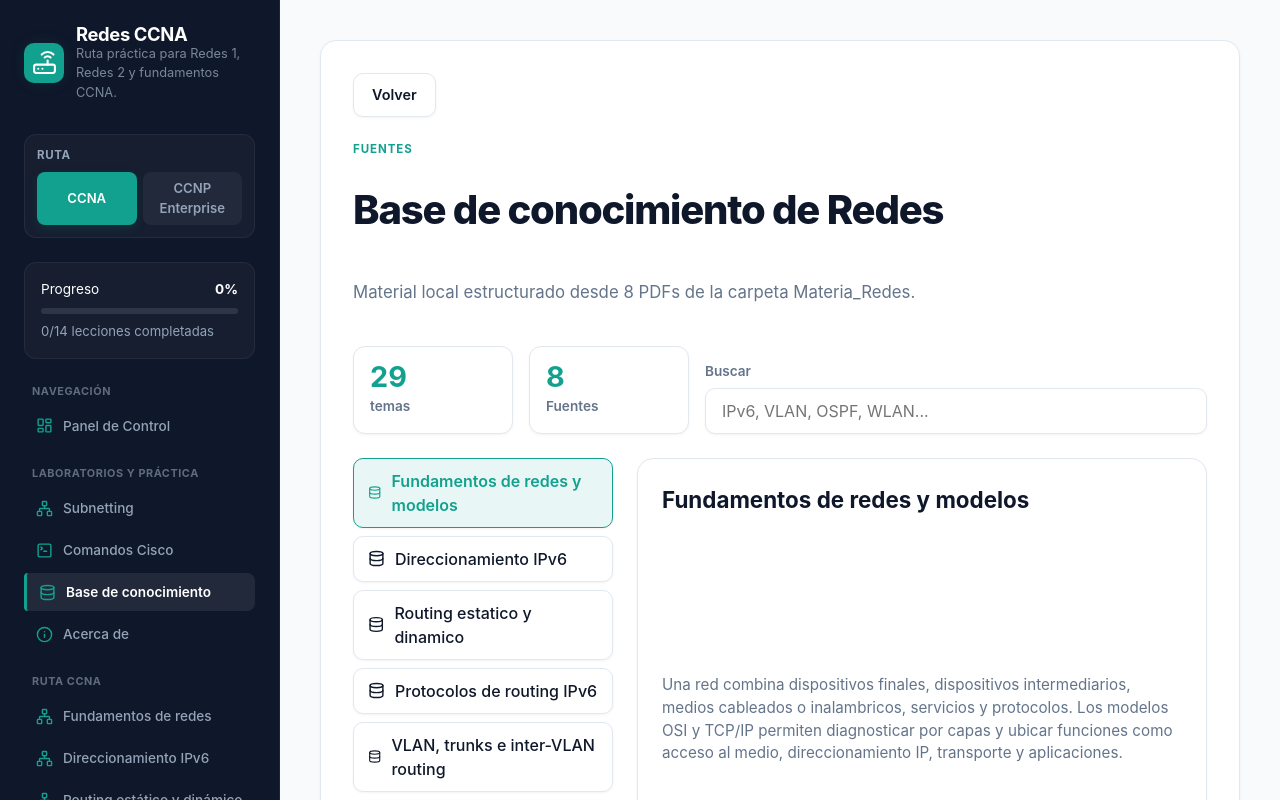
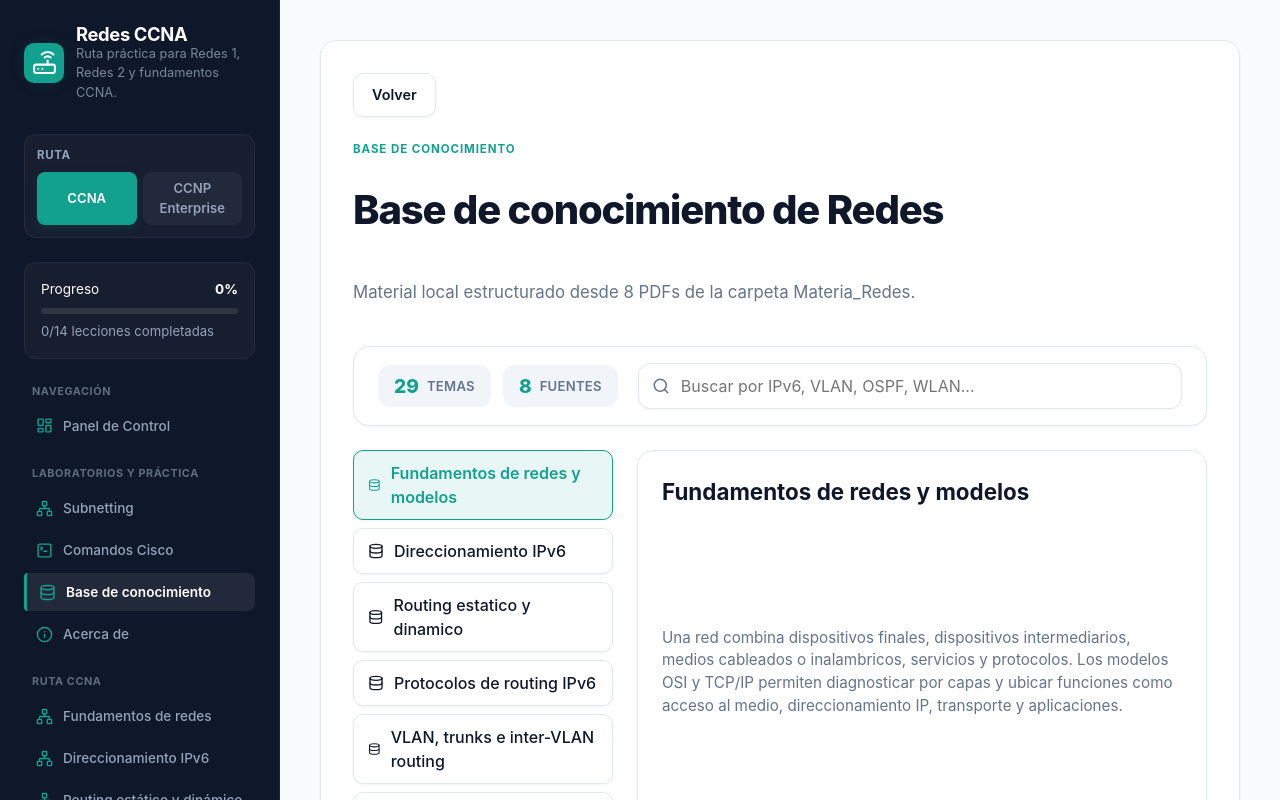
Before and after one commit to alexandervi1/AppRedesEdu, a React (Vite) app: page / in a window 1280 px wide. Both pictures are taken after a click on the button "Base de conocimiento". Built offline with nearby package versions, Linux system fonts and the light colour scheme.

Commit message:
feat: rediseño premium e interactivo de la Base de Conocimientos con portapapeles y tarjetas

```diff
--- a/src/App.tsx
+++ b/src/App.tsx
@@ -6,12 +6,14 @@
   ChevronRight,
   ClipboardCheck,
   Database,
+  FileText,
   Info,
   Languages,
   LayoutDashboard,
   Network,
   RefreshCcw,
   Router,
+  Search,
   TerminalSquare,
   Trophy,
 } from "lucide-react";
@@ -578,6 +580,27 @@
   );
 }
 
+function CopyableCode({ code }: { code: string }) {
+  const [copied, setCopied] = useState(false);
+  const handleCopy = () => {
+    navigator.clipboard.writeText(code);
+    setCopied(true);
+    setTimeout(() => setCopied(false), 1500);
+  };
+  return (
+    <div className="copyable-code-block">
+      <code>{code}</code>
+      <button
+        className={`copy-code-btn ${copied ? "copied" : ""}`}
+        onClick={handleCopy}
+        title={copied ? "¡Copiado!" : "Copiar comando"}
+      >
+        {copied ? "✓" : "❐"}
+      </button>
+    </div>
+  );
+}
+
 function KnowledgeBaseView({ locale, onBack }: { locale: Locale; onBack: () => void }) {
   const t = text[locale];
   const [activeEntryId, setActiveEntryId] = useState(knowledgeBase.entries[0].id);
@@ -600,7 +623,7 @@
       <button className="back-button" onClick={onBack}>
         {t.back}
       </button>
-      <span className="eyebrow">{t.sources}</span>
+      <span className="eyebrow">{t.knowledge}</span>
       <h2>{t.knowledgeTitle}</h2>
       <p className="lead">
         {locale === "es"
@@ -608,20 +631,23 @@
           : `Local material structured from ${knowledgeBase.sources.length} PDFs in the Materia_Redes folder.`}
       </p>
 
-      <section className="knowledge-summary">
-        <div>
-          <strong>{knowledgeBase.entries.length}</strong>
-          <span>{t.topics}</span>
-        </div>
-        <div>
-          <strong>{knowledgeBase.sources.length}</strong>
-          <span>{t.sources}</span>
-        </div>
-        <label className="knowledge-search">
-          <span>{locale === "es" ? "Buscar" : "Search"}</span>
+      <section className="knowledge-summary-container">
+        <div className="summary-stats">
+          <div className="stat-pill">
+            <span className="stat-pill-num">{knowledgeBase.entries.length}</span>
+            <span className="stat-pill-label">{t.topics}</span>
+          </div>
+          <div className="stat-pill">
+            <span className="stat-pill-num">{knowledgeBase.sources.length}</span>
+            <span className="stat-pill-label">{t.sources}</span>
+          </div>
+        </div>
+
+        <div className="search-bar-wrapper">
+          <Search size={18} className="search-icon" />
           <input
             value={query}
-            placeholder={locale === "es" ? "IPv6, VLAN, OSPF, WLAN..." : "IPv6, VLAN, OSPF, WLAN..."}
+            placeholder={locale === "es" ? "Buscar por IPv6, VLAN, OSPF, WLAN..." : "Search by IPv6, VLAN, OSPF, WLAN..."}
             onChange={(event) => {
               const value = event.target.value;
               setQuery(value);
@@ -634,7 +660,7 @@
               if (nextEntry) setActiveEntryId(nextEntry.id);
             }}
           />
-        </label>
+        </div>
       </section>
 
       <div className="knowledge-layout">
@@ -645,7 +671,7 @@
               className={entry.id === activeEntry.id ? "knowledge-topic active" : "knowledge-topic"}
               onClick={() => setActiveEntryId(entry.id)}
             >
-              <Database size={17} />
+              <Database size={16} />
               <span>{entry.title}</span>
             </button>
           ))}
@@ -655,6 +681,8 @@
         </nav>
 
         <section className="knowledge-panel">
+          {activeEntry ? (
+            <>
               <div className="knowledge-heading">
                 <h3>{activeEntry.title}</h3>
                 <p>{activeEntry.summary}</p>
@@ -662,41 +690,57 @@
 
               <div className="tag-list">
                 {activeEntry.tags.map((tag) => (
-              <span key={tag}>{tag}</span>
+                  <span key={tag} className="tech-badge">{tag}</span>
                 ))}
               </div>
 
               <section className="lesson-section">
                 <h3>{t.facts}</h3>
-            <ul className="fact-list">
-              {activeEntry.facts.map((fact) => (
-                <li key={fact}>{fact}</li>
+                <div className="fact-card-list">
+                  {activeEntry.facts.map((fact, index) => (
+                    <div className="fact-card" key={`${activeEntry.id}-fact-${index}`}>
+                      <div className="fact-marker">
+                        <span>{index + 1}</span>
+                      </div>
+                      <p>{fact}</p>
+                    </div>
                   ))}
-            </ul>
-          </section>
-
+                </div>
+              </section>
+
+              {activeEntry.commands && activeEntry.commands.length > 0 && (
                 <section className="lesson-section">
                   <h3>{t.relatedCommands}</h3>
-            <div className="knowledge-command-list">
+                  <div className="knowledge-command-list-vertical">
                     {activeEntry.commands.map((command) => (
-                <code key={command}>{command}</code>
+                      <CopyableCode key={command} code={command} />
                     ))}
                   </div>
                 </section>
+              )}
 
               <section className="lesson-section">
                 <h3>{t.sources}</h3>
-            <div className="source-list">
-              {activeEntry.sourceRefs.map((ref) => (
-                <div className="source-item" key={`${ref.sourceId}-${ref.pages.join("-")}`}>
+                <div className="source-cards-grid">
+                  {activeEntry.sourceRefs.map((ref, index) => (
+                    <div className="source-card" key={`${ref.sourceId}-${index}`}>
+                      <div className="source-card-icon">
+                        <FileText size={20} />
+                      </div>
+                      <div className="source-card-info">
                         <strong>{sourceLabel(ref.sourceId)}</strong>
                         <span>
                           {t.sourcePages} {ref.pages.join(", ")}
                         </span>
                       </div>
+                    </div>
                   ))}
                 </div>
               </section>
+            </>
+          ) : (
+            <p className="empty-state">{locale === "es" ? "Selecciona un tema." : "Select a topic."}</p>
+          )}
         </section>
       </div>
     </article>
--- a/src/styles.css
+++ b/src/styles.css
@@ -1674,6 +1674,246 @@
   flex-shrink: 0;
 }
 
+/* Knowledge Base Modernization Styles */
+.knowledge-summary-container {
+  display: grid;
+  grid-template-columns: auto 1fr;
+  gap: 20px;
+  align-items: center;
+  background: var(--bg-surface);
+  border: 1px solid var(--border-color);
+  border-radius: 16px;
+  padding: 16px 24px;
+  box-shadow: var(--shadow-sm);
+}
+
+.summary-stats {
+  display: flex;
+  gap: 12px;
+}
+
+.stat-pill {
+  background: #f1f5f9; /* Slate-100 */
+  border-radius: 12px;
+  display: flex;
+  align-items: center;
+  gap: 8px;
+  padding: 8px 16px;
+  min-height: 42px;
+}
+
+.stat-pill-num {
+  color: var(--primary);
+  font-size: 1.2rem;
+  font-weight: 800;
+  line-height: 1;
+}
+
+.stat-pill-label {
+  color: var(--text-muted);
+  font-size: 0.82rem;
+  font-weight: 600;
+  text-transform: uppercase;
+  letter-spacing: 0.02em;
+}
+
+.search-bar-wrapper {
+  position: relative;
+  width: 100%;
+}
+
+.search-bar-wrapper .search-icon {
+  position: absolute;
+  left: 14px;
+  top: 50%;
+  transform: translateY(-50%);
+  color: var(--text-muted);
+  pointer-events: none;
+}
+
+.search-bar-wrapper input {
+  width: 100%;
+  border: 1px solid var(--border-color);
+  border-radius: 12px;
+  min-height: 44px;
+  padding: 10px 16px 10px 42px;
+  background: #ffffff;
+  box-shadow: var(--shadow-sm);
+  transition: var(--transition-smooth);
+}
+
+.search-bar-wrapper input:focus {
+  border-color: var(--primary);
+  box-shadow: 0 0 0 3px var(--primary-glow);
+  outline: 0;
+}
+
+/* Fact Cards list */
+.fact-card-list {
+  display: grid;
+  gap: 12px;
+}
+
+.fact-card {
+  display: flex;
+  gap: 16px;
+  align-items: flex-start;
+  background: var(--bg-surface);
+  border: 1px solid var(--border-color);
+  border-radius: 12px;
+  padding: 16px 20px;
+  box-shadow: var(--shadow-sm);
+  transition: var(--transition-smooth);
+}
+
+.fact-card:hover {
+  border-color: hsl(var(--primary-h), var(--primary-s), 80%);
+  box-shadow: var(--shadow-md);
+  transform: translateY(-1px);
+}
+
+.fact-marker {
+  background: var(--primary-light);
+  color: var(--primary);
+  width: 28px;
+  height: 28px;
+  border-radius: 50%;
+  display: flex;
+  align-items: center;
+  justify-content: center;
+  font-size: 0.85rem;
+  font-weight: 700;
+  flex-shrink: 0;
+  box-shadow: 0 2px 5px var(--primary-glow);
+}
+
+.fact-card p {
+  margin: 0;
+  color: var(--text-main);
+  line-height: 1.5;
+  font-size: 0.95rem;
+}
+
+/* Related Commands CLI Copy Block */
+.knowledge-command-list-vertical {
+  display: grid;
+  gap: 10px;
+}
+
+.copyable-code-block {
+  display: flex;
+  align-items: center;
+  justify-content: space-between;
+  background: #0f172a; /* Slate-900 */
+  border: 1px solid rgba(255, 255, 255, 0.05);
+  border-radius: 10px;
+  padding: 10px 16px;
+  width: 100%;
+  box-shadow: var(--shadow-sm);
+  gap: 16px;
+}
+
+.copyable-code-block code {
+  color: #38bdf8; /* Sky-400 */
+  font-family: Menlo, Monaco, Consolas, monospace;
+  font-size: 0.9rem;
+  font-weight: 600;
+  overflow-x: auto;
+  white-space: nowrap;
+  scrollbar-width: none;
+}
+
+.copyable-code-block code::-webkit-scrollbar {
+  display: none;
+}
+
+.copy-code-btn {
+  background: rgba(255, 255, 255, 0.06);
+  border: 1px solid rgba(255, 255, 255, 0.1);
+  color: #94a3b8;
+  width: 32px;
+  height: 32px;
+  border-radius: 6px;
+  display: flex;
+  align-items: center;
+  justify-content: center;
+  font-size: 0.95rem;
+  font-weight: 600;
+  flex-shrink: 0;
+  transition: var(--transition-smooth);
+}
+
+.copy-code-btn:hover {
+  background: rgba(255, 255, 255, 0.12);
+  color: #ffffff;
+  border-color: rgba(255, 255, 255, 0.2);
+}
+
+.copy-code-btn.copied {
+  background: var(--primary);
+  color: #ffffff;
+  border-color: var(--primary);
+}
+
+/* Source Cards Grid */
+.source-cards-grid {
+  display: grid;
+  gap: 12px;
+  grid-template-columns: repeat(2, minmax(0, 1fr));
+}
+
+.source-card {
+  display: flex;
+  gap: 16px;
+  align-items: center;
+  background: var(--bg-surface);
+  border: 1px solid var(--border-color);
+  border-radius: 12px;
+  padding: 16px;
+  box-shadow: var(--shadow-sm);
+  transition: var(--transition-smooth);
+}
+
+.source-card:hover {
+  border-color: hsl(var(--primary-h), var(--primary-s), 80%);
+  box-shadow: var(--shadow-md);
+  transform: translateY(-1px);
+}
+
+.source-card-icon {
+  background: #f1f5f9;
+  color: var(--text-muted);
+  width: 44px;
+  height: 44px;
+  border-radius: 10px;
+  display: flex;
+  align-items: center;
+  justify-content: center;
+  flex-shrink: 0;
+  transition: var(--transition-smooth);
+}
+
+.source-card:hover .source-card-icon {
+  background: var(--primary-light);
+  color: var(--primary);
+}
+
+.source-card-info {
+  display: grid;
+  gap: 2px;
+}
+
+.source-card-info strong {
+  color: var(--text-main);
+  font-size: 0.92rem;
+}
+
+.source-card-info span {
+  color: var(--text-muted);
+  font-size: 0.8rem;
+  font-weight: 500;
+}
+
 /* Responsiveness adjustments */
 @media (max-width: 980px) {
   .app-shell {
@@ -1702,7 +1942,9 @@
   .simulator-layout,
   .knowledge-layout,
   .knowledge-summary,
-  .about-layout-grid {
+  .about-layout-grid,
+  .knowledge-summary-container,
+  .source-cards-grid {
     align-items: stretch;
     grid-template-columns: 1fr;
   }
@@ -1786,4 +2028,18 @@
     padding: 20px;
     gap: 16px;
   }
-}
+
+  .knowledge-summary-container {
+    grid-template-columns: 1fr;
+    gap: 16px;
+  }
+
+  .summary-stats {
+    justify-content: stretch;
+  }
+
+  .stat-pill {
+    flex: 1;
+    justify-content: center;
+  }
+}
```
Lines whose indentation alone changed are shown as unchanged.
